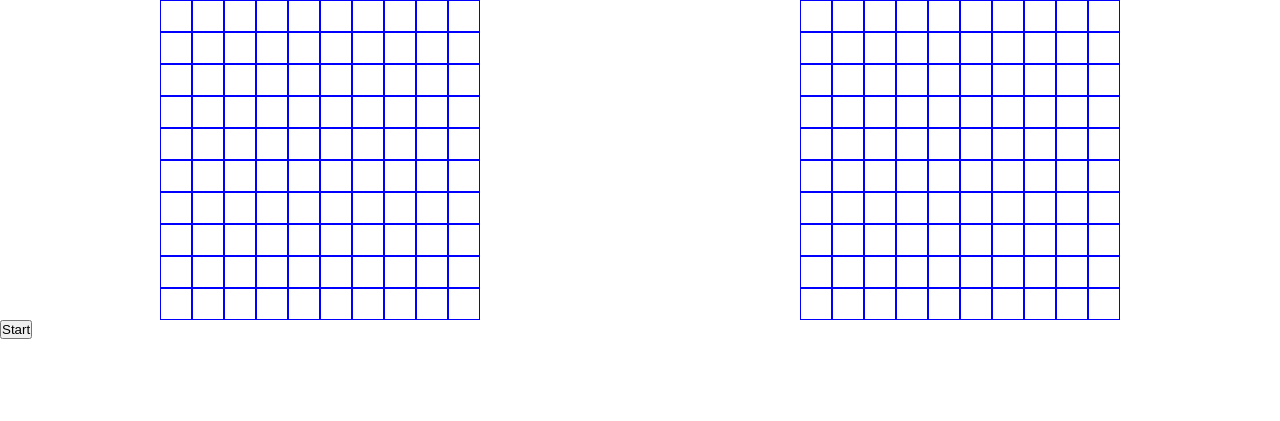
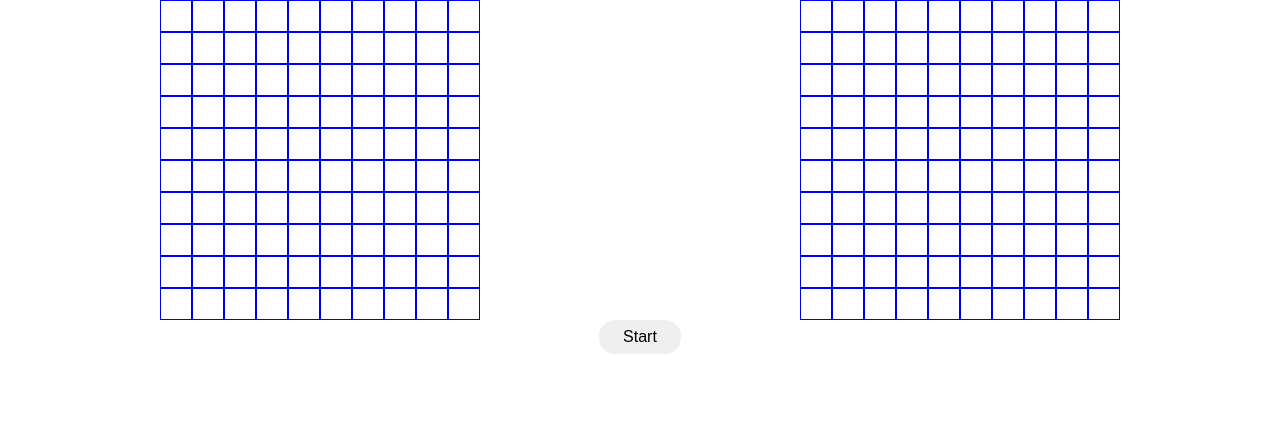
Before and after one commit to NitanJana/battleShips, a website built with webpack: page src/template/index.html in a window 1280 px wide. Built offline with nearby package versions, Linux system fonts and the light colour scheme.

Commit message:
feat: add start button style

```diff
--- a/src/styles/styles.css
+++ b/src/styles/styles.css
@@ -35,6 +35,7 @@ body {
 
 .ship {
   background-color: green;
+  border: none;
 }
 
 .missed {
@@ -62,7 +63,13 @@ body {
   font-weight: bold;
 }
 
-.winnerModal .restartBtn {
+.buttonContainer {
+  display: flex;
+  justify-content: center;
+}
+
+.startBtn,
+.restartBtn {
   font-size: 1rem;
   padding: 0.5rem 1.5rem;
   border-radius: 1rem;
```
